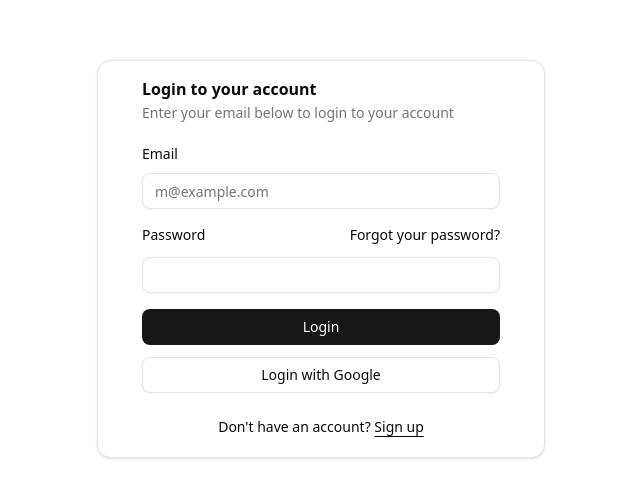
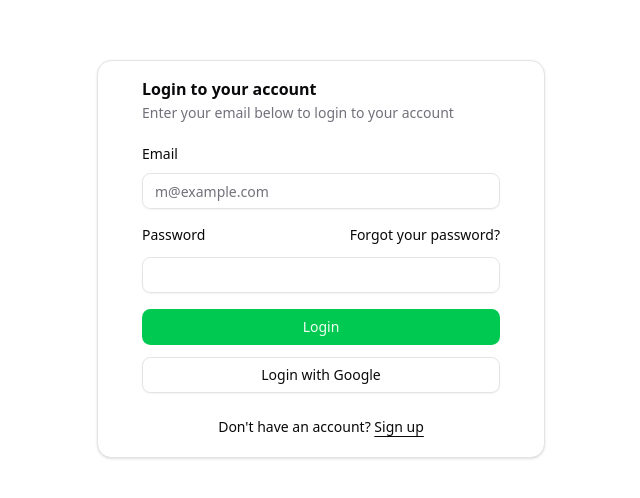
Before and after one commit to mccelvillanueva03/rental-system, a React (Vite) app in the folder frontend/: page / in a window 1280 px wide. Shown: the part 140-638 px from the top of the page, without its empty margins (319-959 px from the left). Built offline with nearby package versions, Linux system fonts and the light colour scheme; no server answers.

Commit message:
feat(styles): update color to green for improved theming consistency

```diff
--- a/frontend/src/index.css
+++ b/frontend/src/index.css
@@ -42,72 +42,72 @@
 }
 
 :root {
-  --radius: 0.625rem;
+  --radius: 0.65rem;
   --background: oklch(1 0 0);
-  --foreground: oklch(0.145 0 0);
+  --foreground: oklch(0.141 0.005 285.823);
   --card: oklch(1 0 0);
-  --card-foreground: oklch(0.145 0 0);
+  --card-foreground: oklch(0.141 0.005 285.823);
   --popover: oklch(1 0 0);
-  --popover-foreground: oklch(0.145 0 0);
-  --primary: oklch(0.205 0 0);
-  --primary-foreground: oklch(0.985 0 0);
-  --secondary: oklch(0.97 0 0);
-  --secondary-foreground: oklch(0.205 0 0);
-  --muted: oklch(0.97 0 0);
-  --muted-foreground: oklch(0.556 0 0);
-  --accent: oklch(0.97 0 0);
-  --accent-foreground: oklch(0.205 0 0);
+  --popover-foreground: oklch(0.141 0.005 285.823);
+  --primary: oklch(0.723 0.219 149.579);
+  --primary-foreground: oklch(0.982 0.018 155.826);
+  --secondary: oklch(0.967 0.001 286.375);
+  --secondary-foreground: oklch(0.21 0.006 285.885);
+  --muted: oklch(0.967 0.001 286.375);
+  --muted-foreground: oklch(0.552 0.016 285.938);
+  --accent: oklch(0.967 0.001 286.375);
+  --accent-foreground: oklch(0.21 0.006 285.885);
   --destructive: oklch(0.577 0.245 27.325);
-  --border: oklch(0.922 0 0);
-  --input: oklch(0.922 0 0);
-  --ring: oklch(0.708 0 0);
+  --border: oklch(0.92 0.004 286.32);
+  --input: oklch(0.92 0.004 286.32);
+  --ring: oklch(0.723 0.219 149.579);
   --chart-1: oklch(0.646 0.222 41.116);
   --chart-2: oklch(0.6 0.118 184.704);
   --chart-3: oklch(0.398 0.07 227.392);
   --chart-4: oklch(0.828 0.189 84.429);
   --chart-5: oklch(0.769 0.188 70.08);
   --sidebar: oklch(0.985 0 0);
-  --sidebar-foreground: oklch(0.145 0 0);
-  --sidebar-primary: oklch(0.205 0 0);
-  --sidebar-primary-foreground: oklch(0.985 0 0);
-  --sidebar-accent: oklch(0.97 0 0);
-  --sidebar-accent-foreground: oklch(0.205 0 0);
-  --sidebar-border: oklch(0.922 0 0);
-  --sidebar-ring: oklch(0.708 0 0);
+  --sidebar-foreground: oklch(0.141 0.005 285.823);
+  --sidebar-primary: oklch(0.723 0.219 149.579);
+  --sidebar-primary-foreground: oklch(0.982 0.018 155.826);
+  --sidebar-accent: oklch(0.967 0.001 286.375);
+  --sidebar-accent-foreground: oklch(0.21 0.006 285.885);
+  --sidebar-border: oklch(0.92 0.004 286.32);
+  --sidebar-ring: oklch(0.723 0.219 149.579);
 }
 
 .dark {
-  --background: oklch(0.145 0 0);
+  --background: oklch(0.141 0.005 285.823);
   --foreground: oklch(0.985 0 0);
-  --card: oklch(0.205 0 0);
+  --card: oklch(0.21 0.006 285.885);
   --card-foreground: oklch(0.985 0 0);
-  --popover: oklch(0.205 0 0);
+  --popover: oklch(0.21 0.006 285.885);
   --popover-foreground: oklch(0.985 0 0);
-  --primary: oklch(0.922 0 0);
-  --primary-foreground: oklch(0.205 0 0);
-  --secondary: oklch(0.269 0 0);
+  --primary: oklch(0.696 0.17 162.48);
+  --primary-foreground: oklch(0.393 0.095 152.535);
+  --secondary: oklch(0.274 0.006 286.033);
   --secondary-foreground: oklch(0.985 0 0);
-  --muted: oklch(0.269 0 0);
-  --muted-foreground: oklch(0.708 0 0);
-  --accent: oklch(0.269 0 0);
+  --muted: oklch(0.274 0.006 286.033);
+  --muted-foreground: oklch(0.705 0.015 286.067);
+  --accent: oklch(0.274 0.006 286.033);
   --accent-foreground: oklch(0.985 0 0);
   --destructive: oklch(0.704 0.191 22.216);
   --border: oklch(1 0 0 / 10%);
   --input: oklch(1 0 0 / 15%);
-  --ring: oklch(0.556 0 0);
+  --ring: oklch(0.527 0.154 150.069);
   --chart-1: oklch(0.488 0.243 264.376);
   --chart-2: oklch(0.696 0.17 162.48);
   --chart-3: oklch(0.769 0.188 70.08);
   --chart-4: oklch(0.627 0.265 303.9);
   --chart-5: oklch(0.645 0.246 16.439);
-  --sidebar: oklch(0.205 0 0);
+  --sidebar: oklch(0.21 0.006 285.885);
   --sidebar-foreground: oklch(0.985 0 0);
-  --sidebar-primary: oklch(0.488 0.243 264.376);
-  --sidebar-primary-foreground: oklch(0.985 0 0);
-  --sidebar-accent: oklch(0.269 0 0);
+  --sidebar-primary: oklch(0.696 0.17 162.48);
+  --sidebar-primary-foreground: oklch(0.393 0.095 152.535);
+  --sidebar-accent: oklch(0.274 0.006 286.033);
   --sidebar-accent-foreground: oklch(0.985 0 0);
   --sidebar-border: oklch(1 0 0 / 10%);
-  --sidebar-ring: oklch(0.556 0 0);
+  --sidebar-ring: oklch(0.527 0.154 150.069);
 }
 
 @layer base {
```
